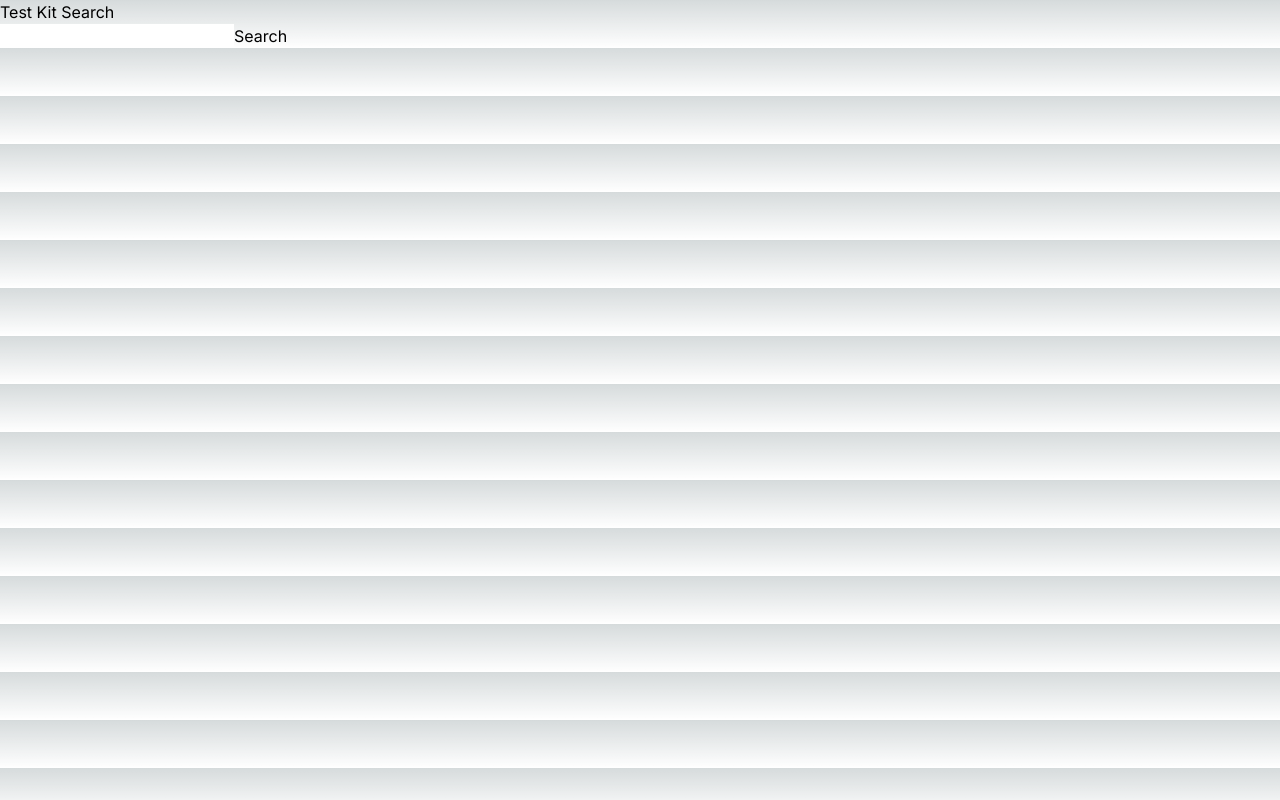
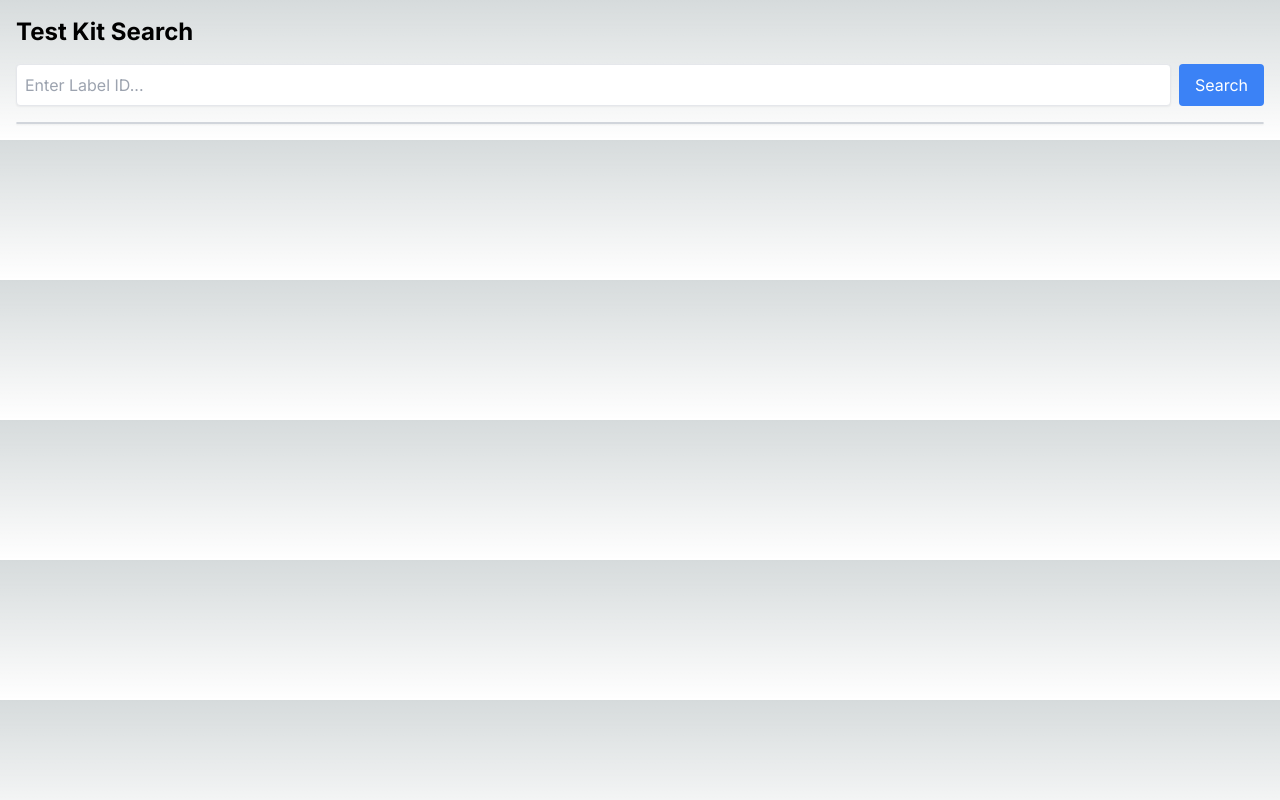
Before and after one commit to hburton/react-example, a Next.js app: page / in a window 1280 px wide. Built offline with nearby package versions, Linux system fonts and the light colour scheme.

Commit message:
Styles for initial component.

```diff
--- a/src/app/page.tsx
+++ b/src/app/page.tsx
@@ -34,15 +34,31 @@ export default function Home() {
   }
 
   return (
-    <main>
-      <h1>Test Kit Search</h1>
-      <input type="text" onChange={onSearchValueChange}/>
-      <button onChange={e => {}}>Search</button>
-      <ul>
+    <main className="p-4">
+      <h1 className="text-2xl font-bold mb-4">Test Kit Search</h1>
+      <div className="mb-4 flex">
+        <br />
+        <input
+          type="text"
+          onChange={onSearchValueChange}
+          className="border p-2 rounded shadow-sm flex-grow mr-2"
+          placeholder="Enter Label ID..."
+        />
+        <button
+          onClick={e => { }}
+          className="bg-blue-500 text-white px-4 py-2 rounded hover:bg-blue-600 focus:outline-none focus:ring focus:ring-blue-200 focus:ring-opacity-50"
+        >
+          Search
+        </button>
+      </div>
+      <ul className="mt-2 border border-gray-300 rounded shadow-sm">
         {suggestions.map((suggestion) => (
-          <li key={suggestion}>{suggestion}</li>
+          <li key={suggestion} className="border-b last:border-b-0 p-2 hover:bg-gray-100">
+            {suggestion}
+          </li>
         ))}
       </ul>
     </main>
   )
+
 }
```
